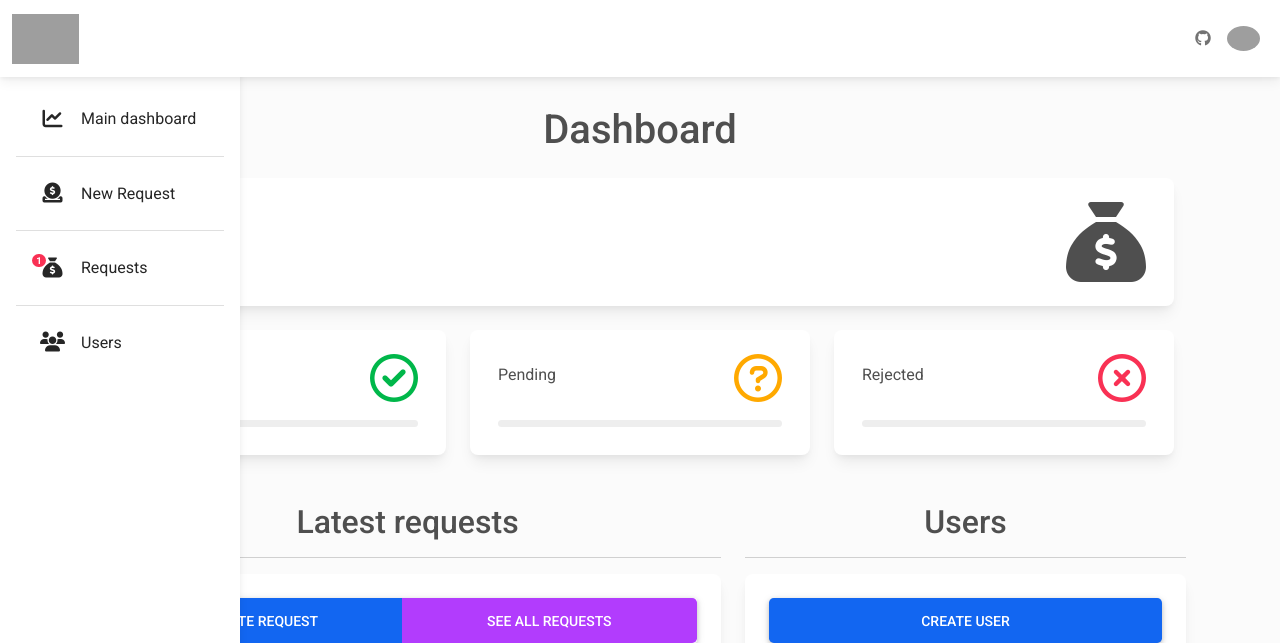
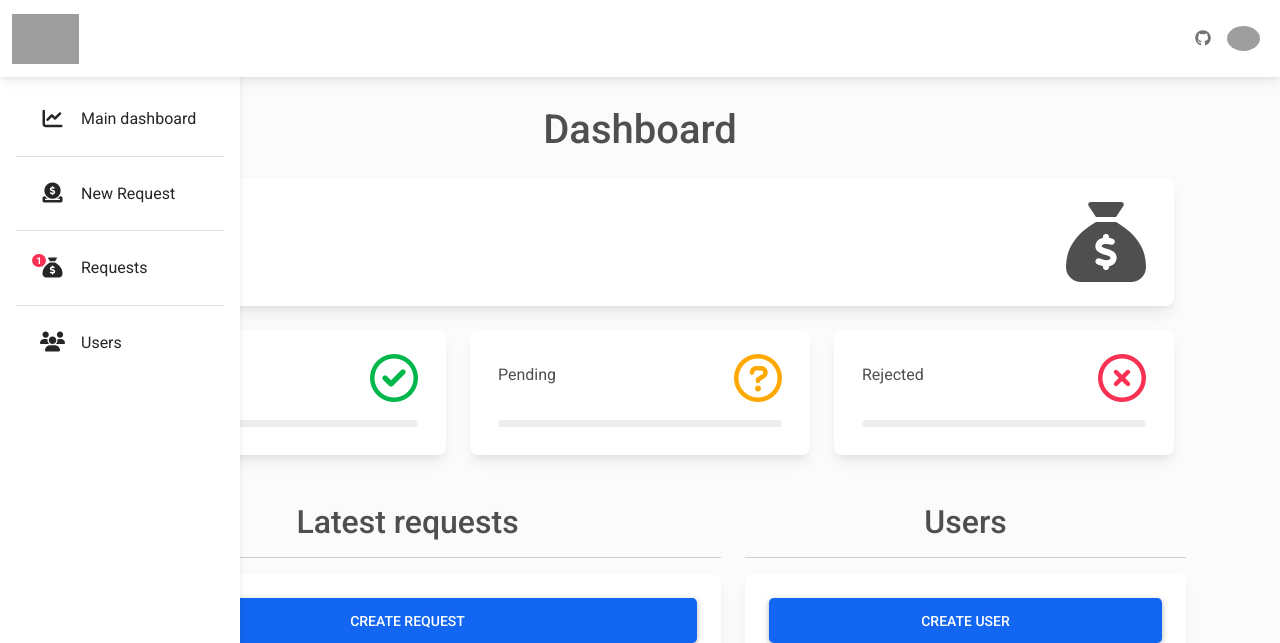
Before and after one commit to scriptogre/django-requests-web-app, a Django app: template purchase_requests/templates/dashboard/dashboard.html in a window 1280 px wide. Shown: the top 643 px of the page. Run offline with Django 3.2, Linux system fonts and the light colour scheme; the template is opened without the code that fills it, so the values that code supplies are empty; parts of the project's set-up code (start-up, migrations or seed data) failed here and were passed over; some libraries are stand-ins or nearby versions; grey boxes are pictures that could not be loaded.

Commit message:
Remove "See All Requests" button from Dashboard
Button is unnecessary considering there's also the "Requests" button on sidebar

```diff
--- a/purchase_requests/templates/dashboard/dashboard.html
+++ b/purchase_requests/templates/dashboard/dashboard.html
@@ -16,10 +16,7 @@
       <p class="h2 mb-3 text-center">Latest requests</p>
       <hr>
       <div class="card card-body">
-        <div class="btn-group btn-group-justified">
-          <a class="btn btn-primary btn-lg" href="{% url 'requests:add' %}">Create Request</a>
-          <a class="btn btn-secondary btn-lg" href="{% url 'requests:list' %}">See all Requests</a>
-        </div>
+        <a class="btn btn-primary btn-lg mb-3" href="{% url 'requests:add' %}">Create Request</a>
         <table class="table table-sm">
           <tr>
             <th></th>
```
